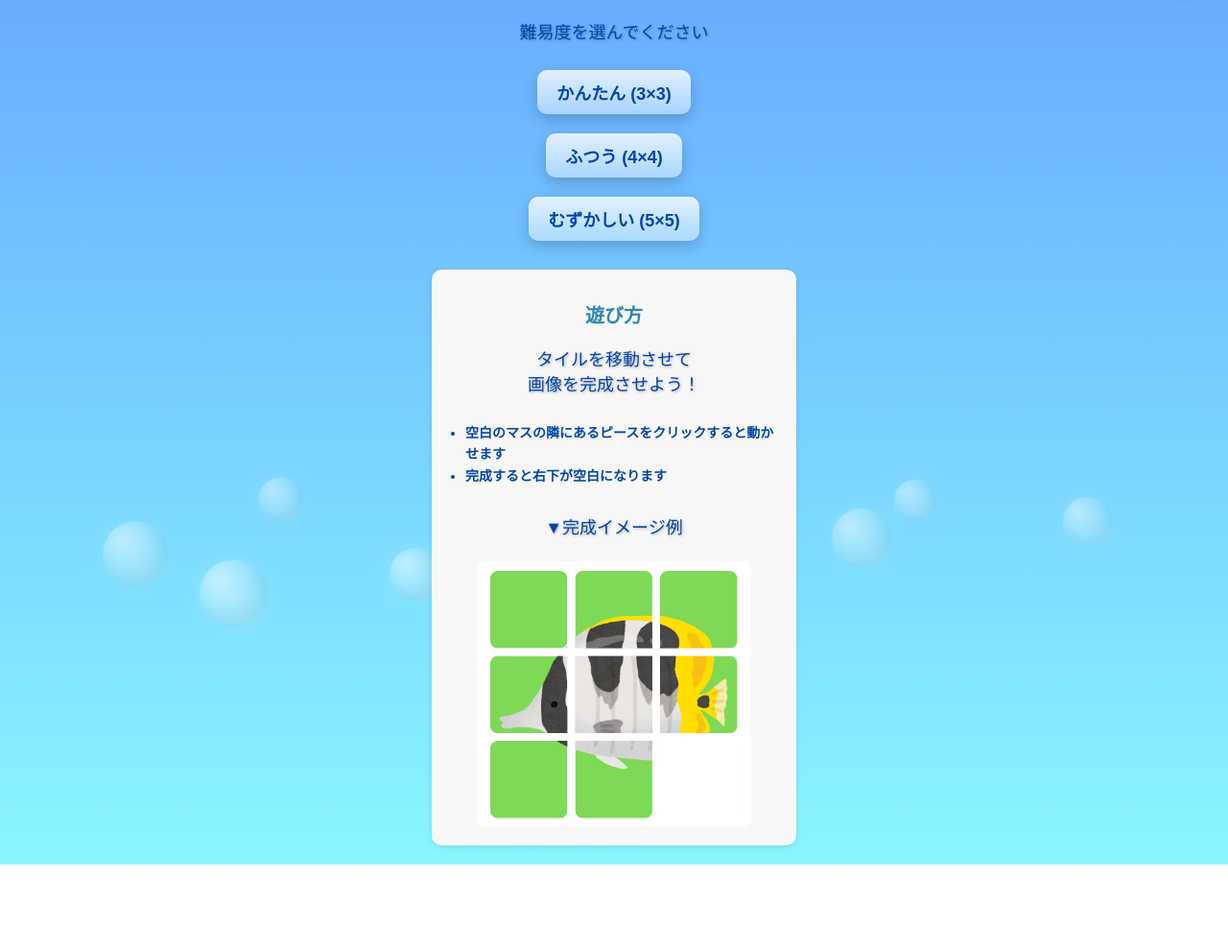
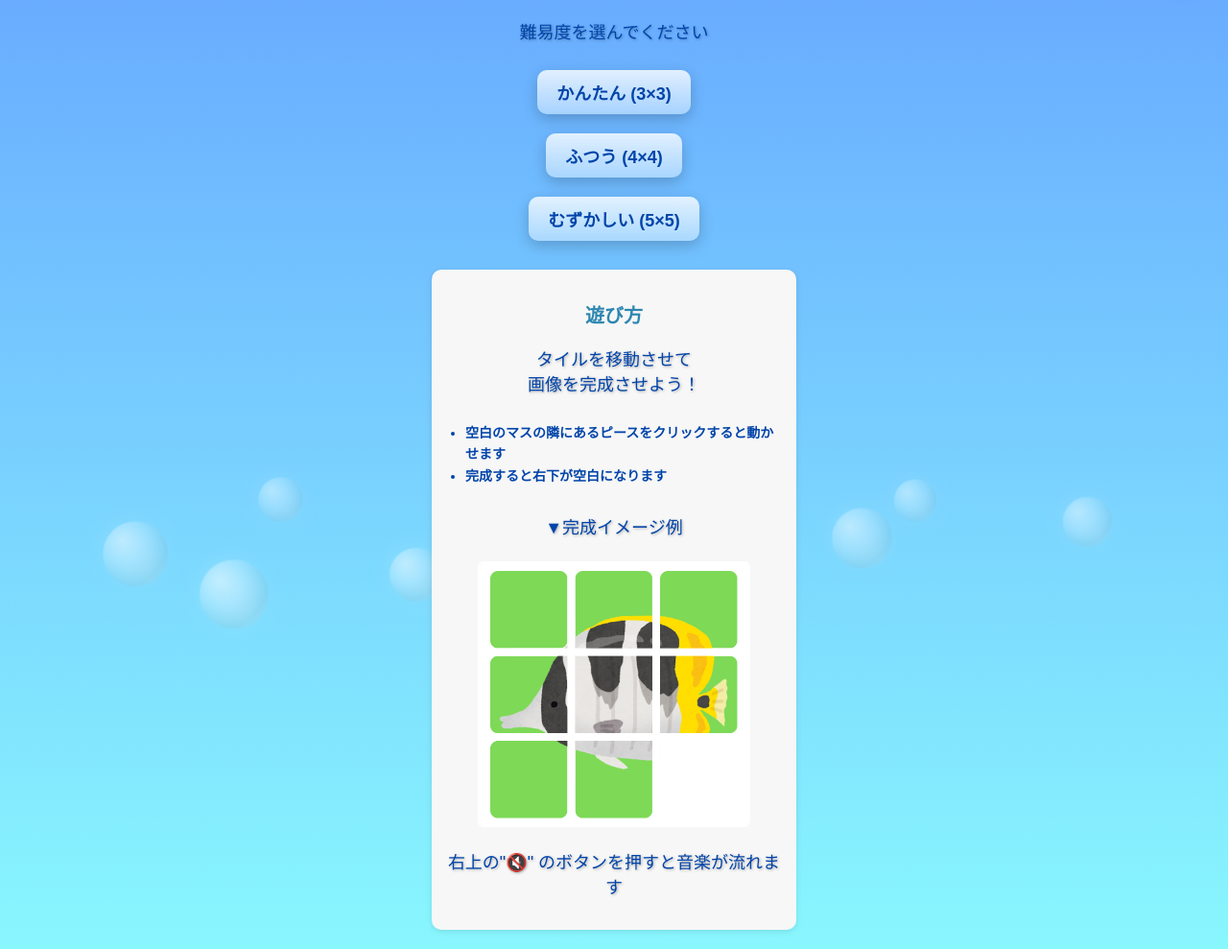
Before and after one commit to misaki-fk/puzzle_app, a plain HTML site: page index.html in a window 1280 px wide. Shown: the part 86-1075 px from the top of the page at 96% size. Before the commit the page ends 987 px from the top, so only its background shows below. Drawn offline with Linux system fonts and the light colour scheme.

Commit message:
ミュート解除の説明追加

```diff
--- a/index.html
+++ b/index.html
@@ -46,6 +46,7 @@
       <p>▼完成イメージ例</p>
       <img src="images/example.png" alt="パズル完成例">
     </div>
+    <p>右上の"🔇" のボタンを押すと音楽が流れます</p>
   </section>
 
   <!-- audio より後に読み込む -->
```
